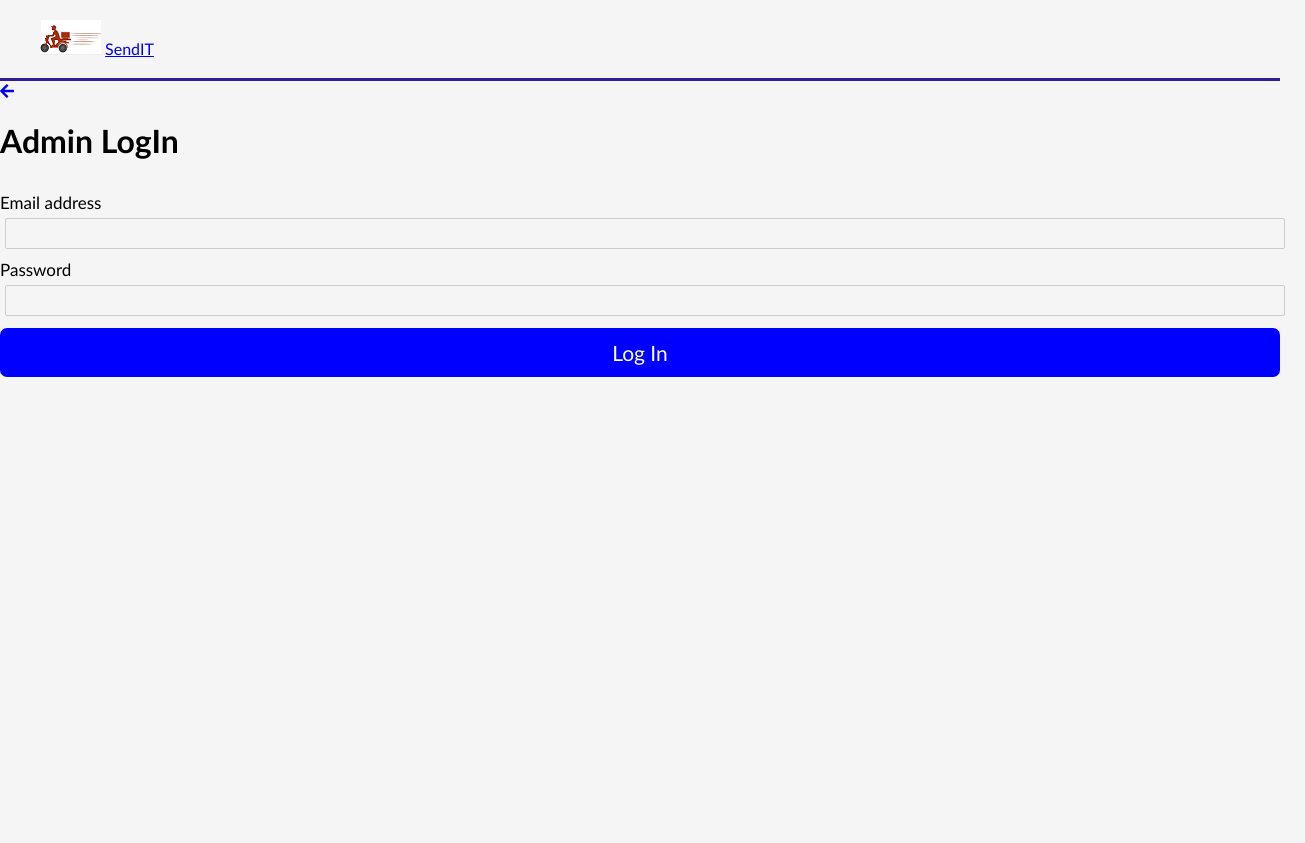
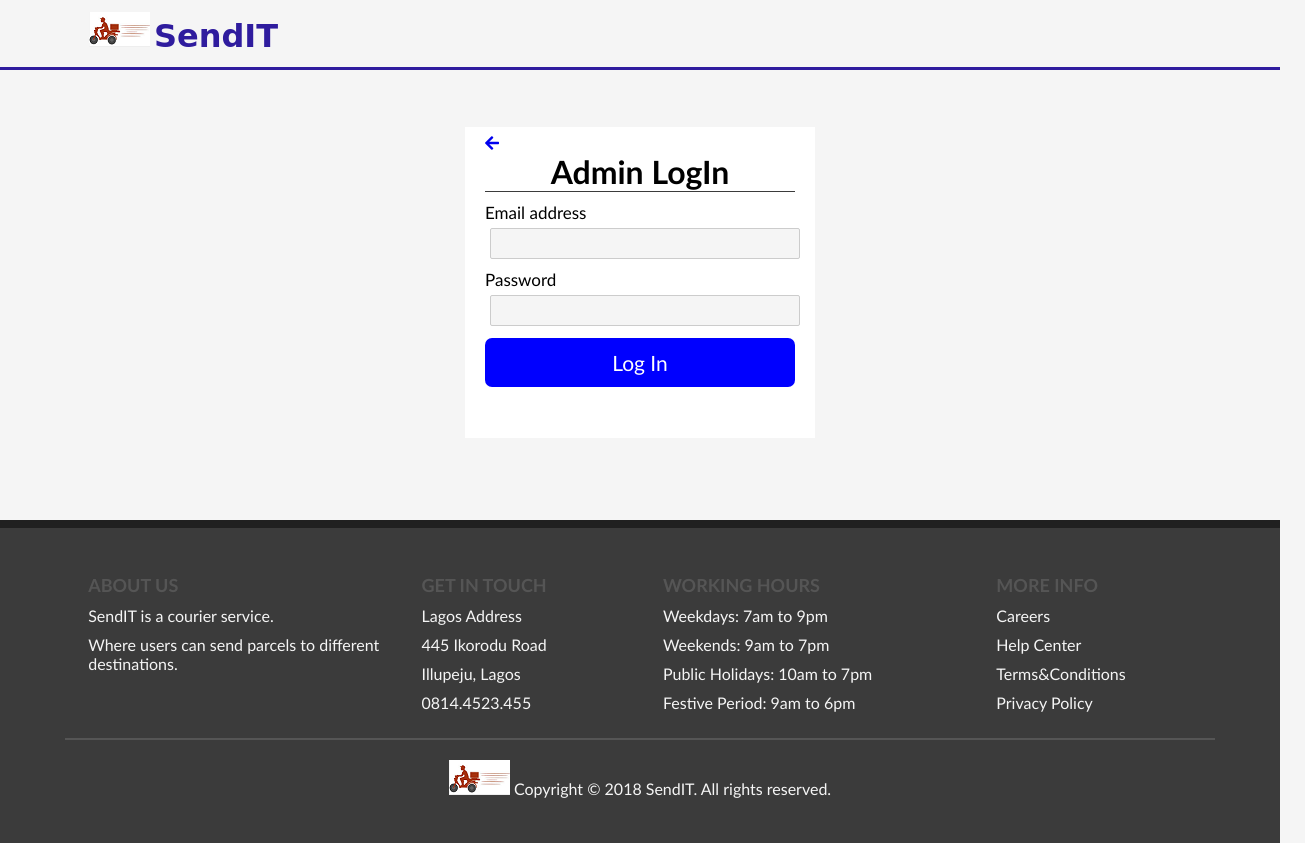
Before and after one commit to teepha/send-it, a website: page ui/admin-login.html in a window 1280 px wide. Shown: the whole page, 1305 px wide, since content can reach past the window. Before the commit the page ends 800 px from the top, so only its background shows below. Drawn offline with Linux system fonts and the light colour scheme.

Commit message:
[Bug #162196559] Redesign admin-login page

```diff
--- a/ui/admin-login.html
+++ b/ui/admin-login.html
@@ -1,29 +1,34 @@
 <!DOCTYPE html>
 <html lang="en">
-
     <head>
         <meta charset="UTF-8">
         <meta name="viewport" content="width=device-width, initial-scale=1.0">
         <meta http-equiv="X-UA-Compatible" content="ie=edge">
-    <title>LogIn Page</title>
+        <title>Admin LogIn Page</title>
         <link rel="stylesheet" href="css/styles.css">
         <link rel="stylesheet" href="https://use.fontawesome.com/releases/v5.4.2/css/all.css" integrity="sha384-/rXc/GQVaYpyDdyxK+ecHPVYJSN9bmVFBvjA/9eOB+pb3F2w2N6fc5qB9Ew5yIns"
         crossorigin="anonymous">
 </head>
-
     <body>
         <header>
-        <div class="navigation">
-            <div class="profile1">
-                <a class="logo" href="./index.html"><img src="images/logo0.png"></a>
-                <a href="./index.html" class="sendIT">SendIT</a>
+            <div class="wrapper">
+                <div id="logo">
+                    <a class="logo" href="index.html"><img src="images/logo0.png"></a>
+                    <h1 class="logo"><a href="./index.html" class="sendIT">SendIT</a></h1>
                 </div>
             </div>
         </header>
-    <div class="container3">
-        <div class="form3">
+
+        <!-- Form Content -->
+
+        <div class="main-page">
+
+            <div class="login-wrapper">
+                <div class="login-page">
+
                     <a href="./index.html"><i class="fas fa-arrow-left"></i></a>
                     <h1>Admin LogIn</h1>
+
                     <form method="post" id="admin-login-form">
                         <label>Email address </label>
                         <input name="email_address" id="email" type="email">
@@ -34,8 +39,44 @@
                         <button class="button" type="submit">Log In</button>
                         <h4 id="error-msg"></h4>
                     </form>
+
                 </div>
             </div>
+        </div>
+         <!-- Footer content -->
+
+        <footer>
+            <div class="wrapper">
+                <ul>
+                    <li><h4>About Us</h4></li>
+                    <li>SendIT is a courier service.</li>
+                    <li>Where users can send parcels to different destinations.</li>
+                </ul>
+                <ul>
+                    <li><h4>Get In Touch</h4></li>
+                    <li>Lagos Address</li>
+                    <li>445 Ikorodu Road</li>
+                    <li>Illupeju, Lagos</li>
+                    <li>0814.4523.455</li>
+                </ul>
+                <ul>
+                    <li><h4>Working Hours</h4></li>
+                    <li>Weekdays: 7am to 9pm</li>
+                    <li>Weekends: 9am to 7pm</li>
+                    <li>Public Holidays: 10am to 7pm</li>
+                    <li>Festive Period: 9am to 6pm</li>
+                </ul>
+                <ul>
+                    <li><h4>More Info</h4></li>
+                    <li><a href="#">Careers</a></li>
+                    <li><a href="#"> Help Center</a></li>
+                    <li><a href="#">Terms&Conditions</a></li>
+                    <li><a href="#">Privacy Policy</a></li>
+                </ul>
+                <div id="copyright"><img src="images/logo0.png" alt="logo"> Copyright &copy; 2018 SendIT. All rights reserved.</div>
+            </div>
+        </footer>
+
+    </body>
     <script src="js/admin-login.js"></script>
-</body>
 </html>
--- a/ui/css/styles.css
+++ b/ui/css/styles.css
@@ -1,4 +1,8 @@
 /* HOMEPAGE */
+
+*{
+    box-sizing: border-box;
+}
 
 body{
     font-family: 'Trebuchet MS', 'Lucida Sans Unicode', 'Lucida Grande', 'Lucida Sans', Arial, sans-serif;
@@ -16,7 +20,7 @@ body{
 
 header{
     background: whitesmoke;
-    padding: 20px 40px;
+    padding: 12px 30px;
     border-bottom: 3px solid rgb(47, 28, 158);
 }
 
@@ -36,20 +40,25 @@ h1.logo a{
     font-size: 32px;
 }
 
-header nav {
+header nav{
     float: right;
 }
 
 header nav li{
     float: left;
     list-style-type: none;
-    margin: 10px 20px;
+    margin: 8px 20px;
 }
 
 header nav li a{
     text-decoration: none;
     color: rgb(47, 28, 158);
     font-size: 20px;
+}
+
+header nav li a:hover{
+    color: purple;
+    padding: 3px;
 }
 
 #main-image{
@@ -68,8 +77,8 @@ header nav li a{
     top: 50%;
     left: 50%;
     transform: translate(-50%, -50%);
-    color: whitesmoke;
-    font-family: cursive;
+    color: rgb(30, 8, 152);
+    font-family: Trebuchet MS, Arial, "Helvetica", sans-serif;
 }
 
 footer{
@@ -300,7 +309,8 @@ footer a{
 }
 
 
-/* LOGIN PAGE */
+
+/* LOGIN and ADMIN LOGIN PAGES */
 
 div.main-page{
     display: flex;
@@ -311,7 +321,8 @@ div.main-page{
 div.login-wrapper{
     margin: 0 auto;
     position: relative;
-    padding: 3% 2%;
+    padding: 2% 2% 4%;
+    align-self: center
 }
 
 div.login-page{
@@ -372,6 +383,10 @@ form .button{
     display: block;
     text-decoration: none;
     text-align: center;
+}
+
+.signup-login-btn a:hover{
+    background: whitesmoke;
 }
 
 .signup-login-btn span{
@@ -466,3 +481,6 @@ form .button{
     }
 
 }
+
+
+/*  */
```
Also changed, not shown: ui/index.html (+1 -1 lines), ui/images/bcg-0.jpg (added), ui/images/bcg-0.png (deleted), ui/images/bcg-2.jpg, ui/images/bcg-3.jpg, ui/images/bcg-4.jpg (added), ui/images/bcg-5.jpg (added), ui/images/bcg-7.jpg (added), 2 other files. Lines whose indentation alone changed are shown as unchanged.
